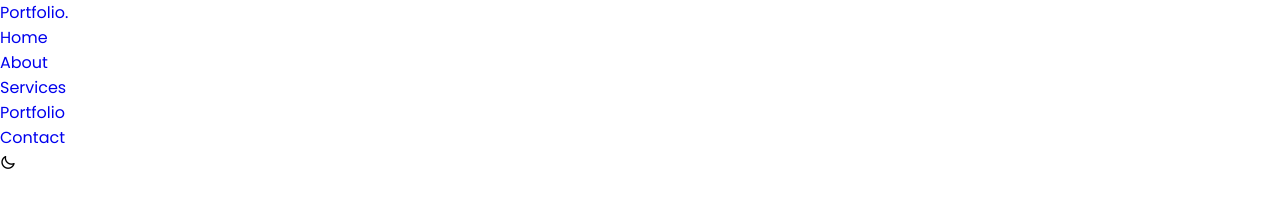
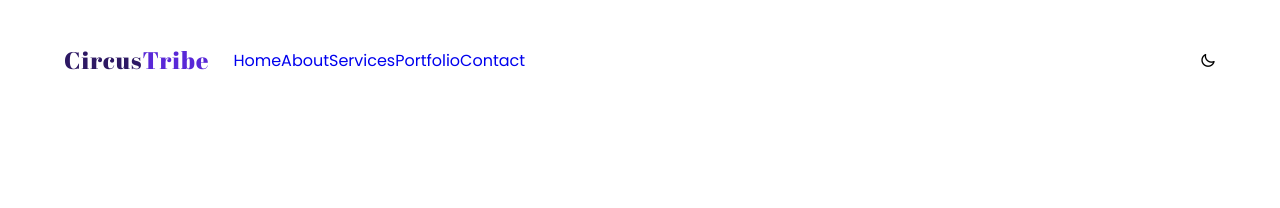
Before and after one commit to Cashman1396/Circus-Tribe-, a plain HTML site: page index.html in a window 1280 px wide. Drawn offline with nearby package versions, Linux system fonts and the light colour scheme.

Commit message:
working on navbar

```diff
--- a/CSS/style.css
+++ b/CSS/style.css
@@ -62,7 +62,81 @@ ul {
 
 /* --------------- Reusable CSS Code --------------- */
 
+.container {
+    position: relative;
+    width: 100%;
+    max-width: 75rem;
+    padding: 0 1.5rem;
+    margin: 0 auto;
+}
+
+.logo{
+    margin-right: 1.5rem;
+    height:120px;
+    line-height: 120px;
+    font-family: "Abril Fatface", cursive;
+    font-size: 1.5rem;
+    color: var(--heading-color);
+    letter-spacing: 1px;
+}
+
+.logo span {
+    color: var(--main-color-dark-1);
+}
+
+
 /* --------------- Navbar Styling --------------- */
+
+header{
+    position: fixed;
+    top: 0;
+    left: 0;
+    width: 100%;
+    z-index: 10;
+
+
+}
+
+.container {
+    position: relative;
+    width: 100%;
+    max-width: 75rem;
+    padding: 0 1.5rem;
+    margin: 0 auto;
+}
+
+nav.container{
+    display: flex;
+    align-items: center;
+    flex-wrap: wrap;
+}
+
+header .logo{
+    height:120px;
+    line-height: 120px;
+}
+
+.links{
+
+    flex: 1;
+    display: flex;
+    justify-content: space-between;
+}
+
+.links ul {
+    display: flex;
+    align-items: center;
+}
+
+nav.links {
+    display: inline-block;
+    margin: 0 1rem;
+    text-transform: uppercase;
+    font-size: 0.75rem;
+    letter-spacing: 0.5px;
+    color: var(--text-color);
+    font-weight: 500;
+}
 
 /* --------------- Showcase Area Styling --------------- */
 
--- a/index.html
+++ b/index.html
@@ -12,7 +12,7 @@
 <body>
     <header>
         <nav class="container">
-            <a href="#" class="logo">Portf<span>olio.</span></a>
+            <a href="#" class="logo">Circus<span>Tribe</span></a>
             <div class="links">
                 <ul>
                     <li>
@@ -38,6 +38,6 @@
         </nav>
 
     </header>
-
+    <section style="height: 1000px"></section>
 </body>
 </html>
```
